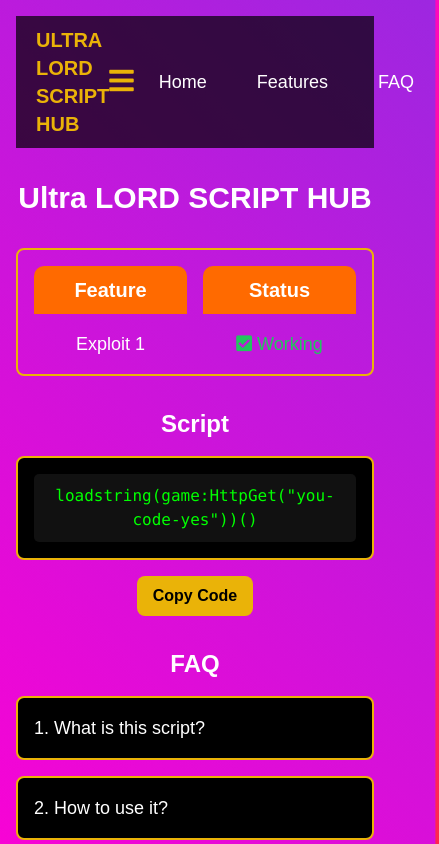
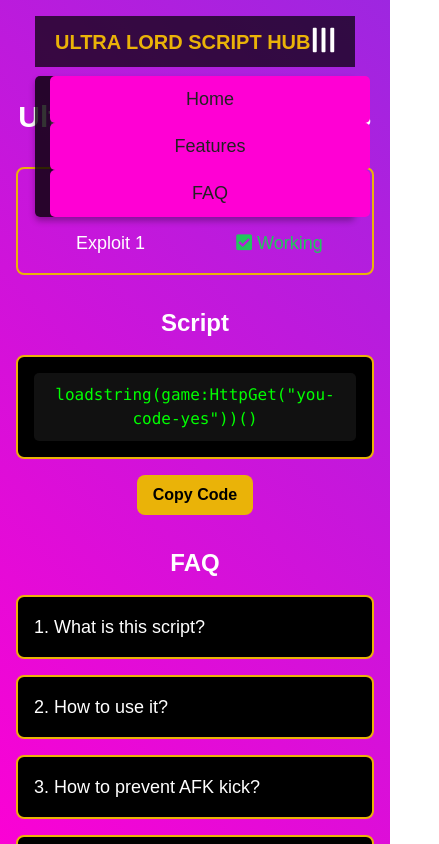
Before and after one commit to memecat9265629/Project-Full-Script-By-Ultra-Lord, a plain HTML site: page index.html in a window 390 px wide. Both pictures are taken after a click on the element 322 px from the left and 41 px from the top of the page. Shown: the top 844 px of the page, 439 px wide, since content can reach past the window. Drawn offline with nearby package versions, Linux system fonts and the light colour scheme.

Commit message:
Update index.html

```diff
--- a/index.html
+++ b/index.html
@@ -22,13 +22,16 @@
             100% { background-position: 0% 50%; }
         }
 
-        /* Navbar Animation */
+        /* Navbar Styling */
         .navbar {
             position: sticky;
             top: 0;
             z-index: 1000;
             background-color: rgba(0, 0, 0, 0.7);
             padding: 10px 20px;
+            display: flex;
+            justify-content: space-between;
+            align-items: center;
             transition: background-color 0.3s;
         }
 
@@ -45,6 +48,78 @@
         .navbar a:hover {
             background-color: #ff00d4;
             color: #222;
+        }
+
+        /* Navbar Menu Animation */
+        .navbar-menu {
+            display: flex;
+            align-items: center;
+        }
+
+        .menu-toggle {
+            display: none;
+            cursor: pointer;
+        }
+
+        .menu-toggle i {
+            font-size: 28px;
+            color: #fff;
+        }
+
+        .navbar.open .menu-toggle i {
+            transform: rotate(90deg);
+            transition: transform 0.3s;
+        }
+
+        .navbar.open .navbar-menu {
+            display: block;
+        }
+
+        .navbar-menu a {
+            display: block;
+            padding: 10px;
+            width: 100%;
+            text-align: center;
+        }
+
+        @media (max-width: 768px) {
+            .navbar-menu {
+                display: none;
+                width: 100%;
+                position: absolute;
+                top: 60px;
+                left: 0;
+                background-color: rgba(0, 0, 0, 0.8);
+                border-radius: 5px;
+                box-shadow: 0 4px 6px rgba(0, 0, 0, 0.3);
+                z-index: 999;
+            }
+
+            .menu-toggle {
+                display: block;
+            }
+
+            .navbar.open .navbar-menu {
+                display: block;
+            }
+
+            .navbar.open .navbar a {
+                display: none;
+            }
+
+            .navbar.open .navbar-menu a {
+                display: block;
+                padding: 10px;
+                width: 100%;
+                background-color: #ff00d4;
+                color: #222;
+                text-align: center;
+                transition: background-color 0.3s;
+            }
+
+            .navbar.open .navbar-menu a:hover {
+                background-color: #ff3d00;
+            }
         }
 
         /* FAQ Animation */
@@ -82,42 +157,6 @@
             word-wrap: break-word;
         }
 
-        /* Navbar menu toggle animation */
-        .menu-toggle {
-            display: none;
-            cursor: pointer;
-        }
-
-        .menu-toggle i {
-            font-size: 28px;
-        }
-
-        /* Table Header Border Radius */
-        .table-header {
-            border-top-left-radius: 10px;
-            border-top-right-radius: 10px;
-            background-color: #ff6a00;
-            color: white;
-            padding: 10px;
-        }
-
-        @media (max-width: 768px) {
-            .menu-toggle {
-                display: block;
-            }
-
-            .navbar a {
-                display: none;
-                text-align: center;
-                width: 100%;
-                padding: 10px;
-            }
-
-            .navbar.open a {
-                display: block;
-            }
-        }
-
         /* Notification Animation */
         .notification {
             position: fixed;
@@ -142,12 +181,12 @@
 </head>
 <body class="flex flex-col items-center p-4">
     <!-- Navbar with Icon & Menu Animation -->
-    <header class="navbar flex justify-between items-center w-full">
+    <header class="navbar">
         <div class="text-yellow-500 font-bold text-xl">ULTRA LORD SCRIPT HUB</div>
         <div class="menu-toggle" onclick="toggleMenu()">
-            <i class="fas fa-bars text-yellow-500"></i>
+            <i class="fas fa-bars"></i>
         </div>
-        <div class="flex items-center">
+        <div class="navbar-menu">
             <a href="#">Home</a>
             <a href="#features">Features</a>
             <a href="#faq">FAQ</a>
@@ -163,11 +202,11 @@
         <!-- Features Table -->
         <section class="mb-8" id="features">
             <div class="grid grid-cols-2 gap-4 p-4 border-2 border-yellow-500 rounded-lg">
-                <div class="table-header text-center">
-                    <h3 class="text-xl font-bold">Feature</h3>
+                <div class="text-center">
+                    <h3 class="text-xl font-bold text-yellow-500">Feature</h3>
                 </div>
-                <div class="table-header text-center">
-                    <h3 class="text-xl font-bold">Status</h3>
+                <div class="text-center">
+                    <h3 class="text-xl font-bold text-yellow-500">Status</h3>
                 </div>
                 <div class="text-center">
                     <p class="text-lg">Exploit 1</p>
```
